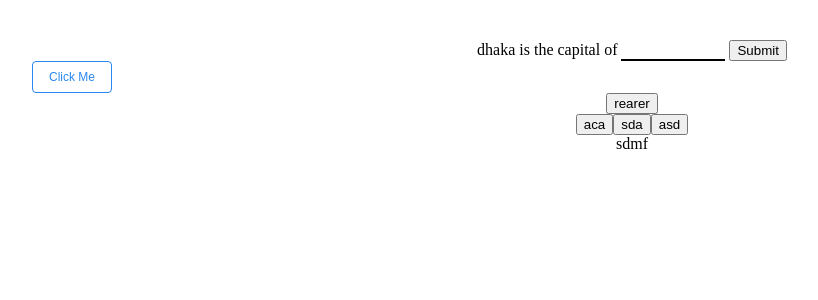
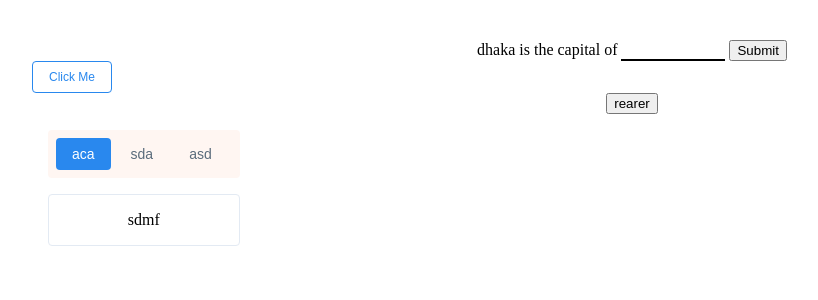
Before and after one commit to shahariar270/designSystem, a React (Vite) app: page / in a window 1280 px wide. Shown: the top 300 px of the page, without its empty margins (8-826 px from the left). Built offline with nearby package versions, Linux system fonts and the light colour scheme.

Commit message:
basic style added on tab componenet

```diff
--- a/src/App.jsx
+++ b/src/App.jsx
@@ -39,10 +39,6 @@ function App() {
         </div>
       </Popover>
       <Tab
-        label={'ad'}
-        content={<p>This is the content for the "ad" tab.</p>}
-      />
-      <Tab
         tabs={[
           {
             label: 'aca',
--- a/src/assets/styles/Component/_tab.scss
+++ b/src/assets/styles/Component/_tab.scss
@@ -0,0 +1,39 @@
+.tab-buttons {
+    padding: 8px;
+    background-color: var(--color-secondary);
+    width: fit-content;
+    border-radius: 4px;
+}
+.tab-button {
+    background: var(--transparent);
+    border: none;
+    padding: 8px 16px;
+    margin-right: 4px;
+    border-radius: 4px;
+    cursor: pointer;
+    font-size: 14px;
+    color: var(--text-secondary);
+    transition: background-color 0.3s, color 0.3s;
+
+    &.active {
+        background-color: var(--color-primary);
+        color: var(--text-white);
+    }
+
+    &:hover {
+        background-color: var(--color-primary-hover);
+        color: var(--text-white);
+    }
+}
+
+.tab-content {
+    margin-top: 16px;
+    padding: 16px;
+    background-color: var(--bg-surface);
+    border: 1px solid var(--border-default);
+    border-radius: 4px;
+}
+.tab-component{
+    padding: 16px;
+    width: fit-content;
+}
--- a/src/components/Tab/index.jsx
+++ b/src/components/Tab/index.jsx
@@ -5,10 +5,11 @@ const Tab = ({
 }) => {
     const [activeTab, setActiveTab] = useState(0);
     return (
-        <>
-            <div >
+        <div className="tab-component">
+            <div className="tab-buttons">
                 {tabs.map((tab, index) => (
                     <button
+                        className={`tab-button ${activeTab === index ? 'active' : ''}`}
                         key={index}
                         onClick={() => setActiveTab(index)}
                     >
@@ -17,10 +18,10 @@ const Tab = ({
                 ))}
             </div>
 
-            <div>
+            <div className="tab-content">
                 {tabs[activeTab]?.content}
             </div>
-        </>
+        </div>
     );
 };
 
```
